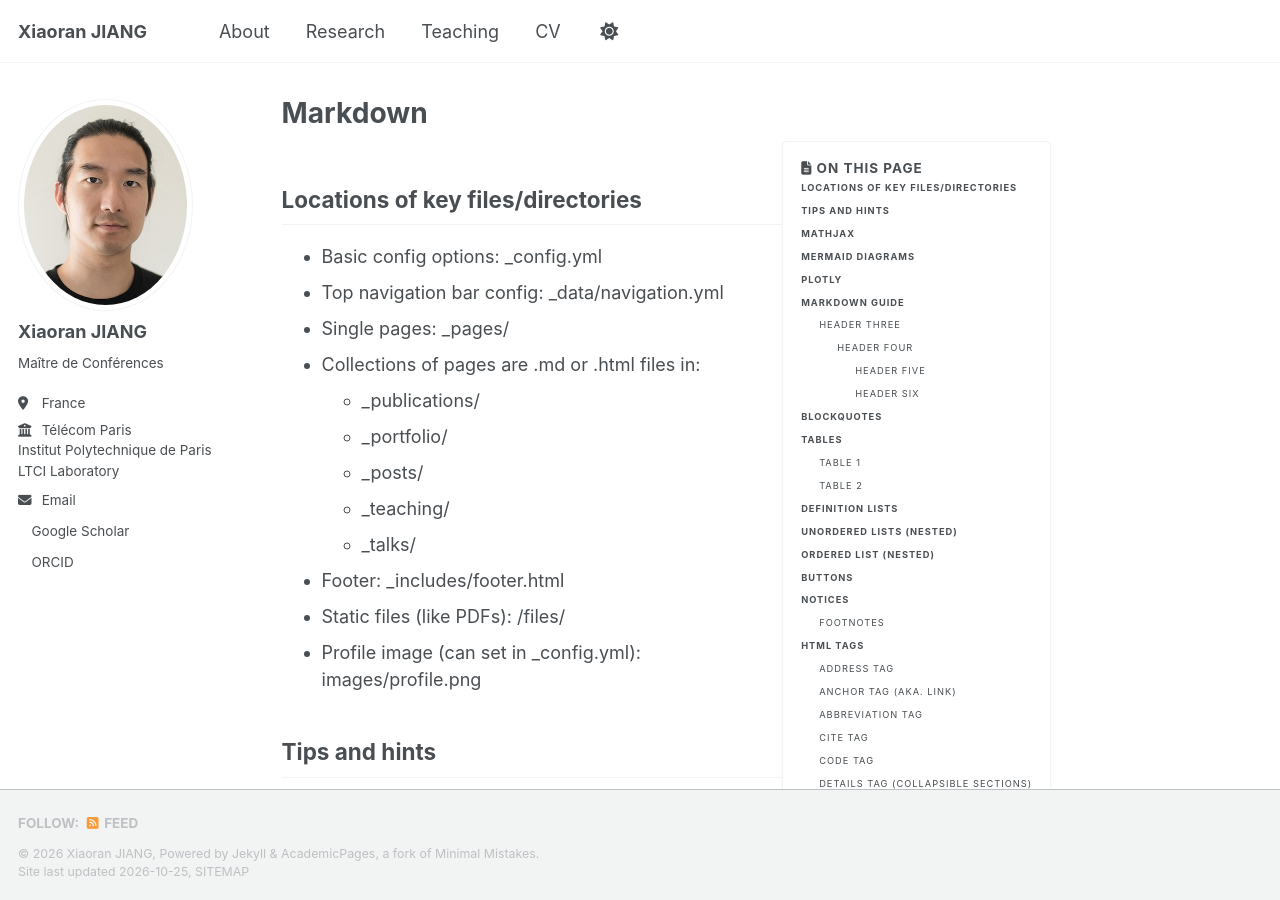
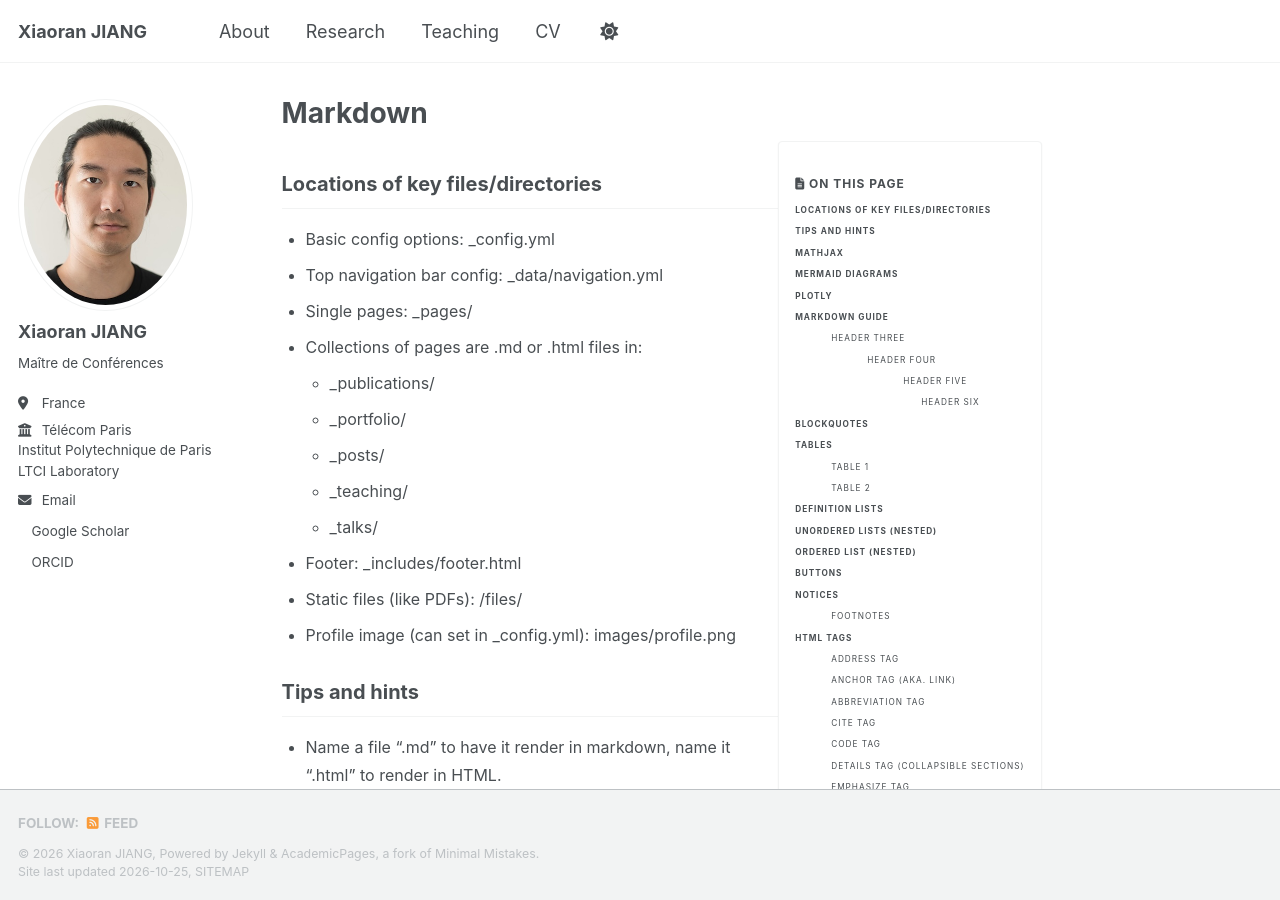
Before and after one commit to xiaoranjiang/xiaoranjiang.github.io, a Jekyll site: the page built from _pages/markdown.md, in a window 1280 px wide and 900 px high. Built offline with Jekyll 4.4.1, drawn with Linux system fonts in a browser that asks for light colours; emoji names are drawn with the system emoji font; a style sheet for code colours, icons or effects is not loaded.

Commit message:
Update main.scss

```diff
--- a/assets/css/main.scss
+++ b/assets/css/main.scss
@@ -36,3 +36,49 @@
     "layout/archive",
     "layout/sidebar"
 ;
+
+/* ========================================
+   Global typography: consistent page width
+   ======================================== */
+
+/* Main article and page content */
+.page__content {
+  max-width: 760px;
+  margin-left: auto;
+  margin-right: auto;
+  font-size: 16px;
+  line-height: 1.75;
+  overflow-wrap: break-word;
+}
+
+/* Keep paragraphs consistent across pages */
+.page__content p {
+  max-width: 100%;
+  margin-bottom: 1.2em;
+}
+
+/* Consistent heading spacing */
+.page__content h1,
+.page__content h2,
+.page__content h3,
+.page__content h4 {
+  line-height: 1.35;
+  margin-top: 1.5em;
+  margin-bottom: 0.6em;
+}
+
+/* Lists follow the same content width */
+.page__content ul,
+.page__content ol {
+  max-width: 100%;
+  padding-left: 1.5em;
+}
+
+/* Mobile adaptation */
+@media (max-width: 768px) {
+  .page__content {
+    max-width: 100%;
+    font-size: 16px;
+    line-height: 1.7;
+  }
+}
```
